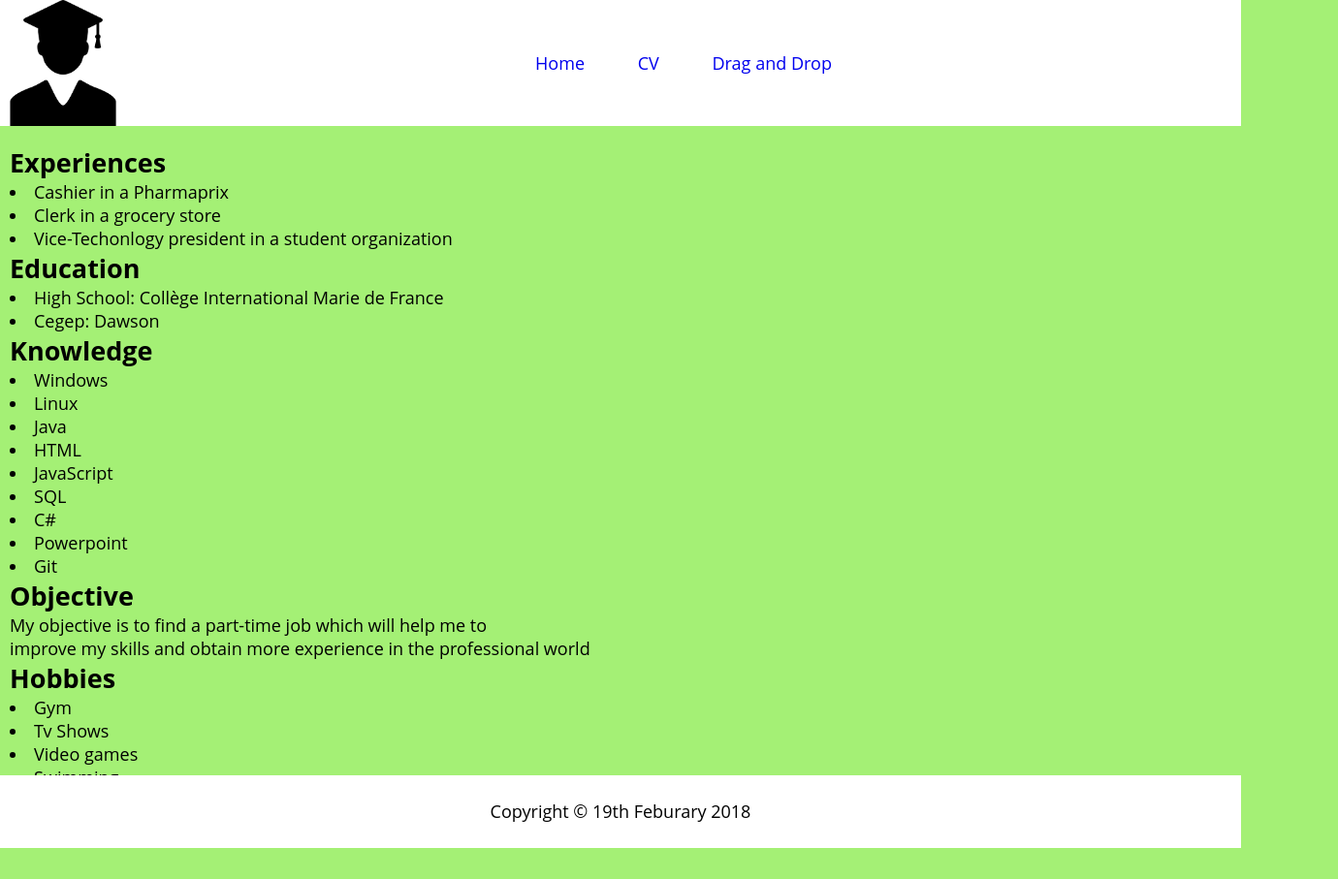
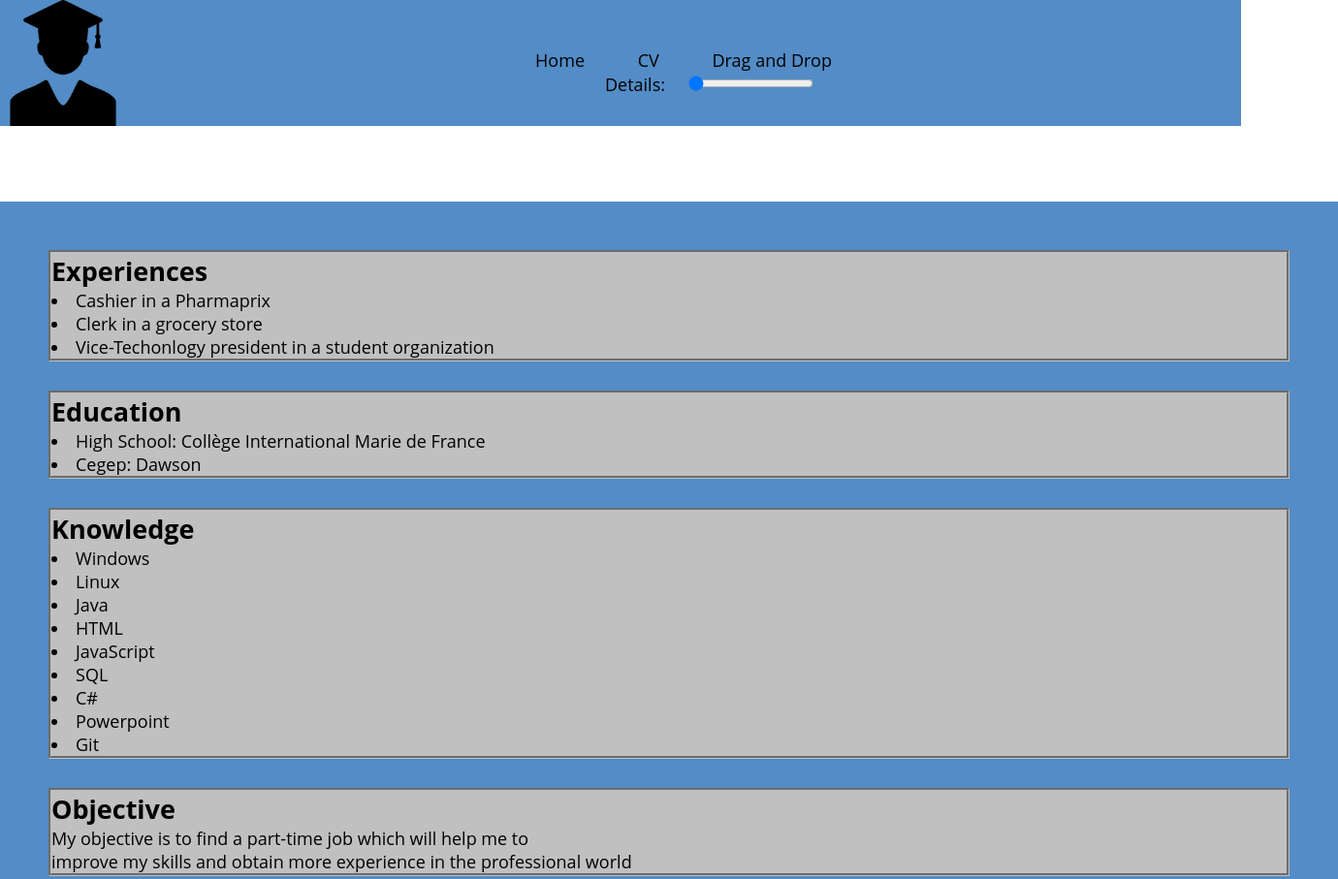
Before and after one commit to Cendoray/Personal-CV, a plain HTML site: page Project/CV.html in a window 1280 px wide. Shown: the top 907 px of the page at 97% size, 1380 px wide, since content can reach past the window. Before the commit the page ends 875 px from the top, so only its background shows below. Drawn offline with Linux system fonts and the light colour scheme.

Commit message:
changed all the css components, added divs to html files to help, added comments to js files and working on hiding the CV content based on range

```diff
--- a/Project/CV.html
+++ b/Project/CV.html
@@ -28,23 +28,28 @@
         </section>
         <main id="normal">
             <section class="core">
+              <div>
                     <h2>Experiences</h2>
                         <ul>
                             <li>Cashier in a Pharmaprix</li>
                             <li>Clerk in a grocery store</li>
                             <li>Vice-Techonlogy president in a student organization</li>
                         </ul>
+                      </div>
             </section>
 
             <section class="core">
+              <div>
                     <h2>Education</h2>
                         <ul>
                             <li>High School: Collège International Marie de France  </li>
                             <li>Cegep: Dawson</li>
                         </ul>
+                </div>
             </section>
 
             <section class="useful">
+              <div>
                     <h2>Knowledge</h2>
                         <ul>
                             <li>Windows</li>
@@ -57,16 +62,20 @@
                             <li>Powerpoint</li>
                             <li>Git</li>
                         </ul>
+                      </div>
             </section>
 
             <section class="useful">
+              <div>
                     <h2>Objective</h2>
                 <p>My objective is to find a part-time job which will help me to <br/>
                 improve my skills and obtain more experience in the professional world</p>
+              </div>
             </section>
 
 
             <section class="bonus">
+              <div>
                     <h2>Hobbies</h2>
                         <ul>
                             <li>Gym</li>
@@ -76,8 +85,8 @@
                             <li>Learning</li>
                             <li>Socializing</li>
                         </ul>
+                      </div>
             </section>
-
         </main>
         <footer id="footer">
                 <p>Copyright © 19th Feburary 2018</p>
--- a/Project/css.css
+++ b/Project/css.css
@@ -4,12 +4,12 @@
 }
 
 html,body{
-    width: 100%;
-    height: 100%;
+    min-width: 100%;
+    min-height: 100%;
 }
 body{
-    background-color: #a4f075;
-    font-family: "Open Sans", arial, Sans-serif;
+    background-color: white;
+    font-family: "Open Sans","Myriad Pro",Verdana,sans-serif;
     font-size: 18px;
 }
 
@@ -18,30 +18,75 @@ body{
 }
 
 #normal{
-    width: 50%;
-    margin: 5px 10px 5px 10px;
+    padding: 50px;
+    border-style:hidden;
+    width: 100%;
+    margin-top: 5%;
     display:inline-block;
+    background-color: #538cc6;
+    margin-bottom: 5%;
+}
+
+nav input[type=range]{
+  display: inline;
+  position: absolute;
+  top: 60%;
+  margin-left: 70px;
+}
+
+nav p{
+  margin-top : -100px;
+  padding-right : 100px;
 }
 
 nav a{
     margin-right: 50px;
 }
 
+div{
+  background-color: #C0C0C0;
+  border-style: groove;
+  border-color: #C0C0C0;
+  margin-bottom: 30px;
+}
+
+
+p,ul, h2{
+  color: black;
+}
+
+
+#navbar, #footer{
+  overflow:hidden;
+  background-color: #538cc6;
+  width: 100%;
+  text-align: center;
+  left:0;
+}
 #navbar {
-    overflow:hidden;
-    color:black;
-    background-color: #FFFFFF;
     position: fixed;
     top: 0;
-    width: 100%;
-    text-align: center;
-    line-height:130px;
     height: 130px;
+    line-height:125px;
 }
 
 a:link{
     text-decoration: none;
+    color:blue;
+}
 
+a:visited{
+    color:purple;
+}
+
+
+nav a:link{
+    text-decoration: none;
+    color:black;
+}
+
+a:visited{
+    color:black;
 }
 
 #rimage{
@@ -63,13 +108,9 @@ img,source{
 }
 
 #footer{
-    background-color: #FFFFFF;
-    width: 100%;
-    text-align: center;
     height: 75px;
     line-height:75px;
     position: absolute;
-    top:100%;
 }
 
 article,aside,details,figcaption,figure,
@@ -78,7 +119,7 @@ footer,header,hgroup,menu,nav,section {
 }
 
 ul{
-    list-style-position: inside;
+  list-style-position: inside;
     list-style-type: disc;
 }
 
--- a/Project/cv.js
+++ b/Project/cv.js
@@ -1,17 +1,77 @@
 "use strict";
-
+/**
+* function for when DOM content is loaded
+*/
 U.ready(function(){
   addSlider();
+  U.addHandler(U.$("slider"), "click", hideInfo);
 });
-
+/**
+* function used to create a slider and a paragraph
+*/
 function addSlider(){
   if (U.supportsInput("range")){
     var slider = document.createElement("INPUT");
     slider.setAttribute("type", "range");
-    slider.max = 3;
-    slider.min = 1;
-    slider.step = 3;
-    slider.defaultValue = 1;
-    document.body.appendChild(slider);
+    slider.max = 75;
+    slider.min = 25;
+    slider.step = 25;
+    slider.defaultValue = 25;
+    slider.id = "slider";
+    var para = document.createElement("p");
+    U.setText(para, "Details:");
+    U.$("navbar").appendChild(para);
+    U.$("navbar").appendChild(slider);
   }
 }
+/**
+* function used to hide info based on the slider
+* @param {EventTarget} e
+*/
+function hideInfo(e){
+  setTimeout(function(){
+    var targetName = e.target.id;
+    if (targetName === "slide"){
+      var core = document.getElementByClassName("core");
+      var useful = document.getElementByClassName("useful");
+      var bonus = document.getElementByClassName("bonus");
+      if (targetName.value === "25"){
+        hideInfoHelper(core, "visible", useful, "hidden", bonus, "hidden");
+      }else if (U.$(targetName).value === "50"){
+        hideInfoHelper(core, "visible", useful, "visible", bonus, "hidden");
+      }else{
+        hideInfoHelper(core, "visible", useful, "visible", bonus, "visible");
+      }
+    }
+  }, 250);
+}
+/**
+* helper method used for hideInfo used to reduce repetition
+* @param {element} object1
+* @param {string} string1
+* @param {element} object2
+* @param {string} string2
+* @param {element} object3
+* @param {string} string3
+*/
+function hideInfoHelper(object1, string1, object2, string2, object3, string3){
+  if (typeof string1 !== "string" ||
+   typeof string2 !== "string" ||
+    typeof string3 !== "string") {
+    throw new TypeError(errorMsg("Invalid parameters for U.$", arguments));
+  }
+  if (!(object1 instanceof Element) ||
+   !(object2 instanceof Element) ||
+    !(object3 instanceof Element)) {
+    throw new TypeError(errorMsg("Invalid parameters for U.$", arguments));
+  }
+  object1.foreEach(function(o){
+    o.style.visibility = string;
+  });
+  object2.foreEach(function(o){
+    o.style.visibility = string2;
+  });
+  object3.foreEach(function(o){
+    o.style.visibility = string3;
+  });
+}
--- a/Project/general.js
+++ b/Project/general.js
@@ -1,11 +1,11 @@
 "use strict";
-/** Teaches IE < 9 to recognize HTML5 elements. */
+/** function for when DOM content is loaded */
 U.ready(function(){
   createDummyElements();
   disabledJavaScript();
 });
 
-
+/** Teaches IE < 9 to recognize HTML5 elements. */
 function createDummyElements() {
   var semanticElements = [
     "article", "aside", "details", "figcaption", "figure",
@@ -15,7 +15,7 @@ function createDummyElements() {
     document.createElement(semanticElements[i]);
   }
 }
-
+/** function used to disable the paragraph letting the user know javascript is unavailable*/
 function disabledJavaScript() {
   var hideList = U.$("hide");
   hideList.style.display = "none";
```
Also changed, not shown: Project/index.html (+7 -1 lines).
